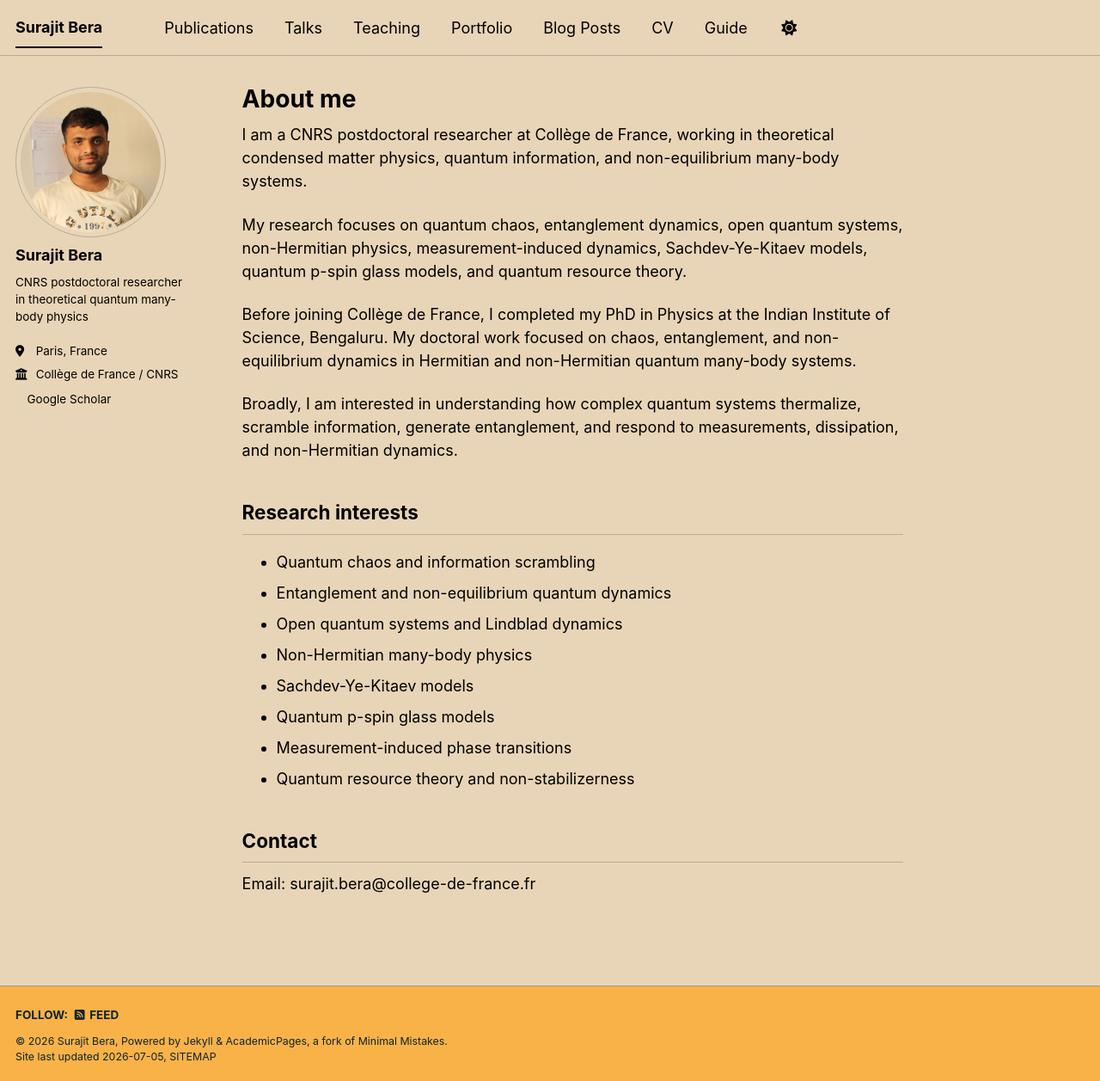
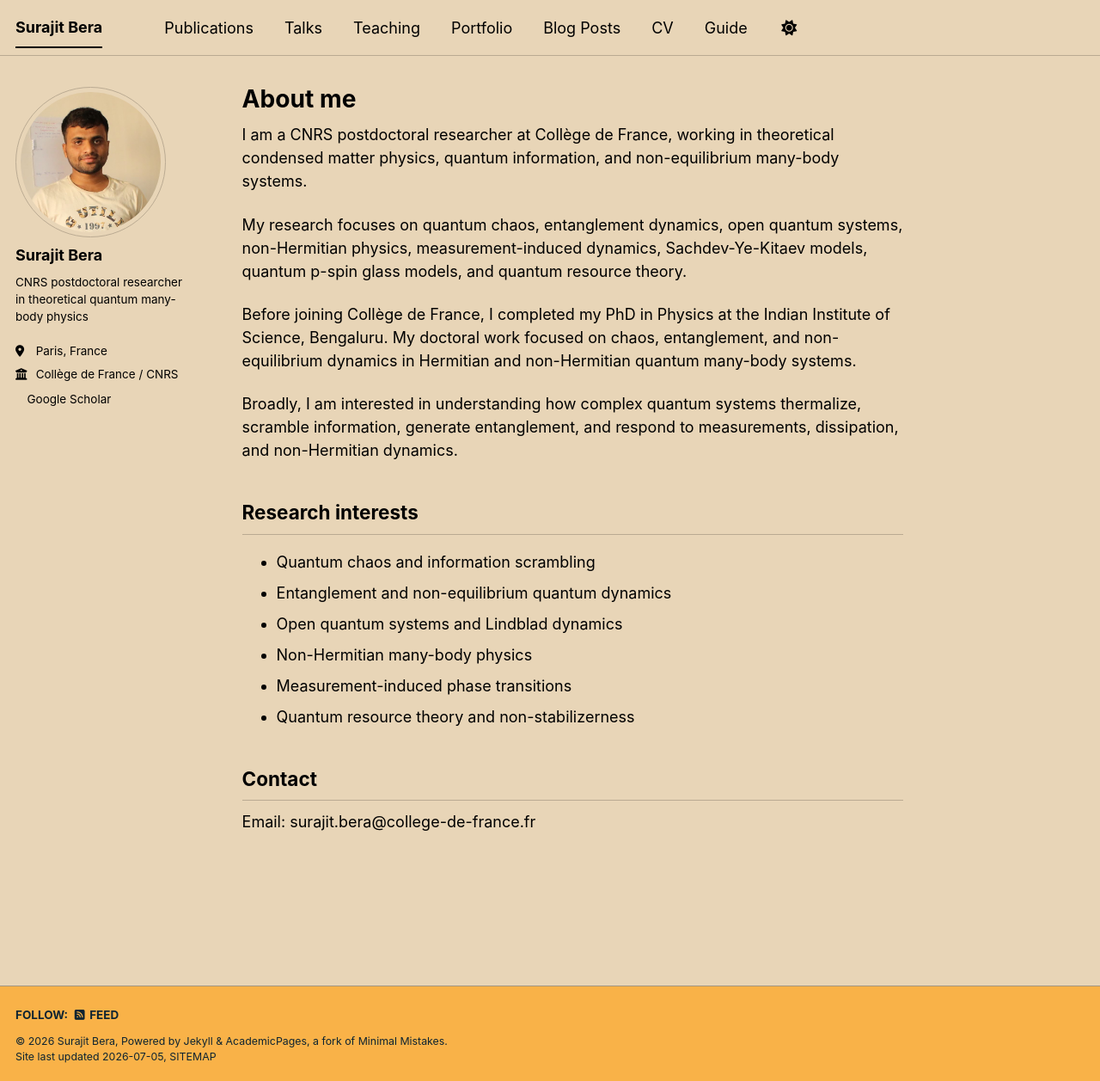
Before and after one commit to surajitbera-physics/surajitbera-physics.github.io, a Jekyll site: the page built from _pages/about.md, in a window 1280 px wide and 1257 px high. Shown: the whole window at 86% size. Built offline with Jekyll 4.4.1, drawn with Linux system fonts in a browser that asks for light colours; a style sheet for code colours, icons or effects is not loaded.

Commit message:
Update about.md to remove specific topics
Removed topics on Sachdev-Ye-Kitaev models and quantum p-spin glass models from the about page.

```diff
--- a/_pages/about.md
+++ b/_pages/about.md
@@ -21,8 +21,6 @@ Broadly, I am interested in understanding how complex quantum systems thermalize
 - Entanglement and non-equilibrium quantum dynamics
 - Open quantum systems and Lindblad dynamics
 - Non-Hermitian many-body physics
-- Sachdev-Ye-Kitaev models
-- Quantum p-spin glass models
 - Measurement-induced phase transitions
 - Quantum resource theory and non-stabilizerness
 
```
